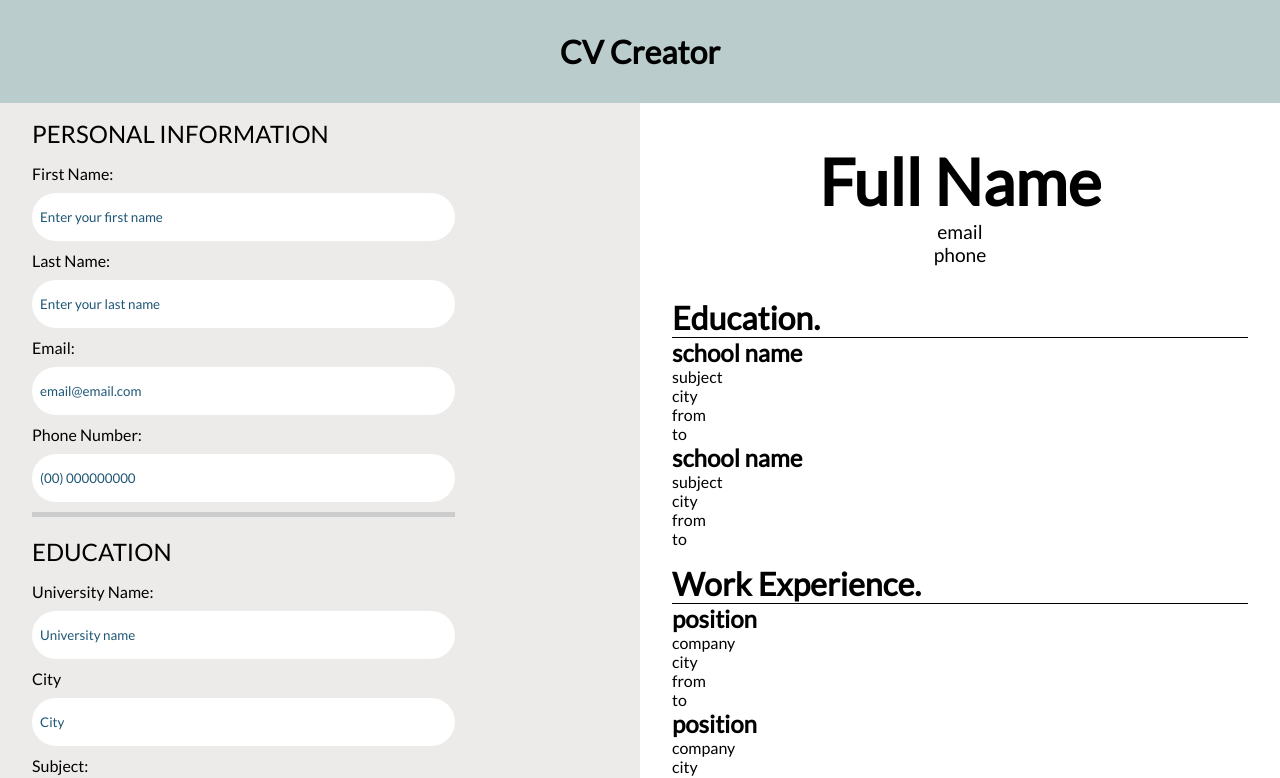
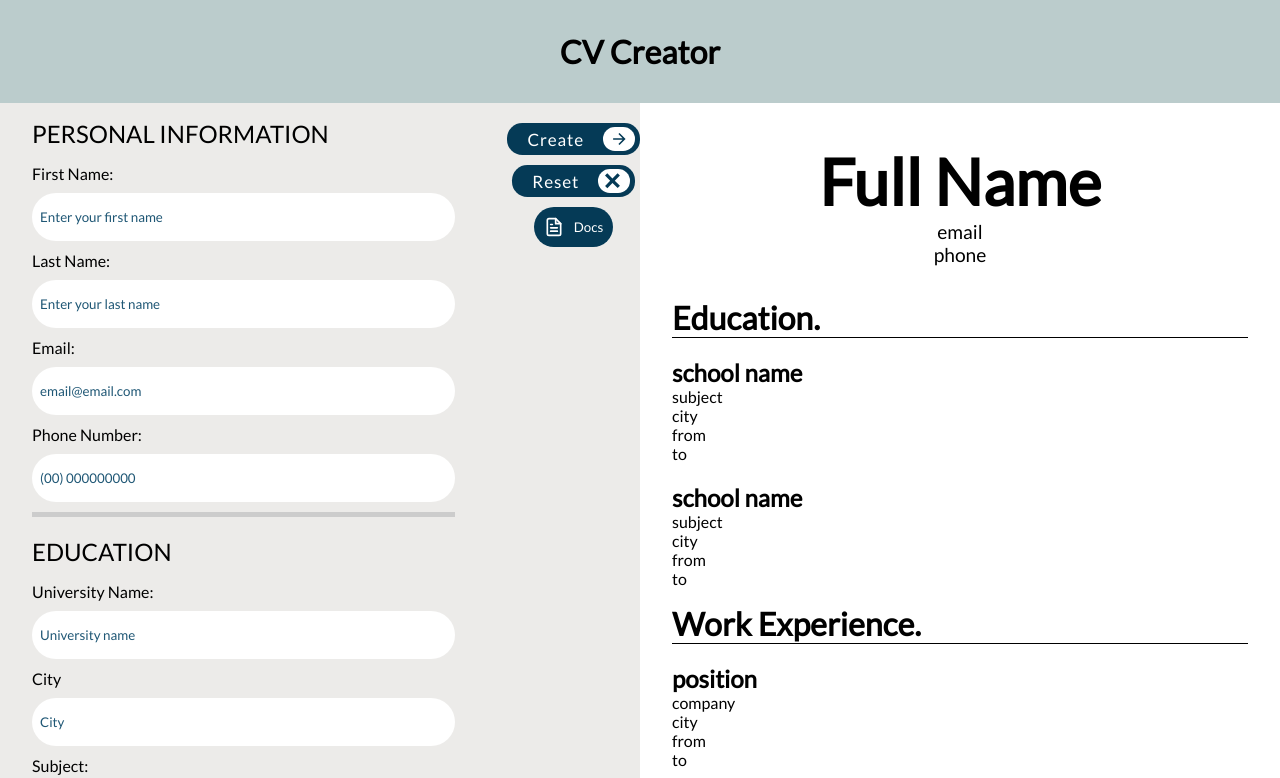
Before and after one commit to guilhermesc-6/cv-creator, a React (Vite) app: page / in a window 1280 px wide. Shown: the top 778 px of the page. Built offline with nearby package versions, Linux system fonts and the light colour scheme.

Commit message:
feat, style: add a function to print the page & style for print page

```diff
--- a/src/App.css
+++ b/src/App.css
@@ -151,6 +151,10 @@ input[type="button"]:hover {
   flex-direction: column;
   gap: 10px;
   align-items: center;
+  align-self: flex-start;
+  position: sticky;
+  top: 20px;
+  margin-top: 20px;
 }
 /* From uiverse.io by @adamgiebl */
 .create,
@@ -205,6 +209,73 @@ input[type="button"]:hover {
 .reset:hover .icon svg {
   transform: translateX(0.1em);
 }
+/* From uiverse.io by @barisdogansutcu */
+.download-button {
+  position: relative;
+  border: none;
+  color: white;
+  border-radius: 2rem;
+  z-index: 1;
+  cursor: pointer;
+}
+
+.download-button .docs {
+  display: flex;
+  align-items: center;
+  justify-content: space-between;
+  gap: 10px;
+  min-height: 40px;
+  padding: 0 10px;
+  border-radius: 20px;
+  z-index: 1;
+  background-color: #053a56;
+  transition: all 0.5s cubic-bezier(0.77, 0, 0.175, 1);
+}
+
+.download-button:hover {
+  box-shadow: rgba(0, 0, 0, 0.25) 0px 54px 55px,
+    rgba(0, 0, 0, 0.12) 0px -12px 30px, rgba(0, 0, 0, 0.12) 0px 4px 6px,
+    rgba(0, 0, 0, 0.17) 0px 12px 13px, rgba(0, 0, 0, 0.09) 0px -3px 5px;
+}
+
+.download {
+  position: absolute;
+  inset: 0;
+  display: flex;
+  align-items: center;
+  justify-content: center;
+  max-width: 90%;
+  margin: 0 auto;
+  z-index: -1;
+  border-radius: 20px;
+  transform: translateY(0%);
+  background-color: #01e056;
+  border: solid 1px #01e0572d;
+  transition: all 0.5s cubic-bezier(0.77, 0, 0.175, 1);
+}
+
+.download-button:hover .download {
+  transform: translateY(100%);
+}
+
+.download svg polyline,
+.download svg line {
+  animation: docs 1s infinite;
+}
+
+@keyframes docs {
+  0% {
+    transform: translateY(0%);
+  }
+
+  50% {
+    transform: translateY(-15%);
+  }
+
+  100% {
+    transform: translateY(0%);
+  }
+}
 
 /* Viewer */
 .viewer {
@@ -231,15 +302,22 @@ input[type="button"]:hover {
 
 .infos {
   margin-top: 2rem;
+  width: 100%;
 }
 .infos h1 {
   border-bottom: 1px solid black;
 }
 .educations,
 .works {
+  width: 100%;
   display: flex;
   flex-direction: column;
   margin-bottom: 1rem;
+  gap: 20px;
+}
+.education-info,
+.work-info {
+  width: 290px;
 }
 
 /* Print */
@@ -250,4 +328,20 @@ input[type="button"]:hover {
   form {
     display: none;
   }
+  .viewer {
+    width: 100%;
+  }
+  .profile {
+    border-bottom: 2px solid #000;
+  }
+  .infos h1 {
+    border-bottom: 1px solid black;
+    text-align: center;
+  }
+
+  .educations > div,
+  .works > div {
+    display: grid;
+    grid-template-columns: repeat(auto-fit, minmax(290px, 1fr));
+  }
 }
--- a/src/App.jsx
+++ b/src/App.jsx
@@ -48,6 +48,8 @@ class App extends Component {
     this.addEducationExperience = this.addEducationExperience.bind(this);
     this.removeEducationExperience = this.removeEducationExperience.bind(this);
     this.resetForm = this.resetForm.bind(this);
+    this.createCv = this.createCv.bind(this);
+    this.downloadCv = this.downloadCv.bind(this);
   }
 
   defineFirstName(e) {
@@ -199,7 +201,19 @@ class App extends Component {
       workTo: "",
       workExperiences: [],
       educationList: [],
+      generateCv: false,
     });
+  }
+
+  createCv(e) {
+    e.preventDefault();
+    this.setState({
+      generateCv: true,
+    });
+  }
+
+  downloadCv() {
+    window.print();
   }
 
   render() {
@@ -228,6 +242,8 @@ class App extends Component {
             addWorkExperience={this.addWorkExperience}
             removeWorkExperience={this.removeWorkExperience}
             resetForm={this.resetForm}
+            createCv={this.createCv}
+            downloadCv={this.downloadCv}
           />
           <Viewer states={this.state} />
         </div>
--- a/src/Components/CVForm.jsx
+++ b/src/Components/CVForm.jsx
@@ -31,6 +31,8 @@ export class CVForm extends Component {
       addWorkExperience,
       removeWorkExperience,
       resetForm,
+      createCv,
+      downloadCv,
     } = this.props;
 
     return (
@@ -78,7 +80,7 @@ export class CVForm extends Component {
           />
         </div>
         <div className="button-div">
-          <button type="submit" className="create">
+          <button type="submit" className="create" onClick={createCv}>
             Create
             <div className="icon">
               <svg
@@ -111,6 +113,49 @@ export class CVForm extends Component {
               </svg>
             </div>
           </button>
+          <button
+            className="download-button"
+            type="button"
+            onClick={downloadCv}
+          >
+            <div className="docs">
+              <svg
+                className="css-i6dzq1"
+                strokeLinejoin="round"
+                strokeLinecap="round"
+                fill="none"
+                strokeWidth="2"
+                stroke="currentColor"
+                height="20"
+                width="20"
+                viewBox="0 0 24 24"
+              >
+                <path d="M14 2H6a2 2 0 0 0-2 2v16a2 2 0 0 0 2 2h12a2 2 0 0 0 2-2V8z"></path>
+                <polyline points="14 2 14 8 20 8"></polyline>
+                <line y2="13" x2="8" y1="13" x1="16"></line>
+                <line y2="17" x2="8" y1="17" x1="16"></line>
+                <polyline points="10 9 9 9 8 9"></polyline>
+              </svg>{" "}
+              Docs
+            </div>
+            <div className="download">
+              <svg
+                className="css-i6dzq1"
+                strokeLinejoin="round"
+                strokeLinecap="round"
+                fill="none"
+                strokeWidth="2"
+                stroke="currentColor"
+                height="24"
+                width="24"
+                viewBox="0 0 24 24"
+              >
+                <path d="M21 15v4a2 2 0 0 1-2 2H5a2 2 0 0 1-2-2v-4"></path>
+                <polyline points="7 10 12 15 17 10"></polyline>
+                <line y2="3" x2="12" y1="15" x1="12"></line>
+              </svg>
+            </div>
+          </button>
         </div>
       </form>
     );
--- a/src/Components/Viewer.jsx
+++ b/src/Components/Viewer.jsx
@@ -22,6 +22,7 @@ export class Viewer extends Component {
               <div className="infos">
                 <div className="educations">
                   <h1>Education.</h1>
+
                   {states.educationList.length > 0
                     ? states.educationList.map((education) => {
                         return (
```
